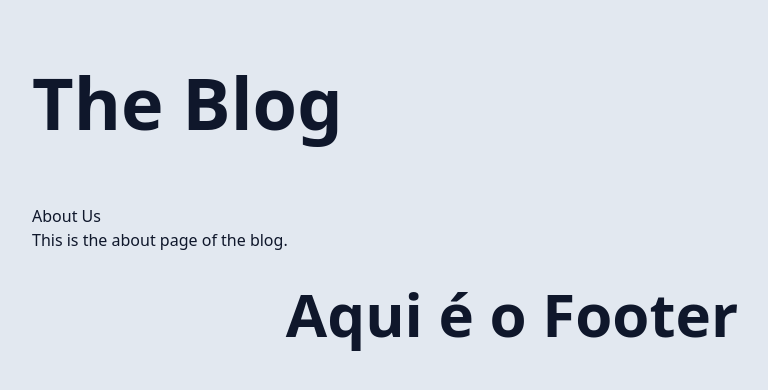
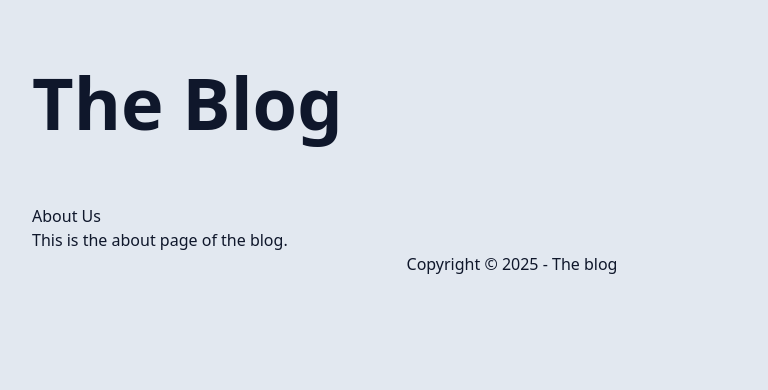
Before and after one commit to JoaoAJRomao/blog, a Next.js app: page /about in a window 1280 px wide. Shown: the top 390 px of the page, without its empty margins (128-896 px from the left). Built offline with nearby package versions, Linux system fonts and the light colour scheme.

Commit message:
Separando o componente Footer (rodapé)

```diff
--- a/src/app/layout.tsx
+++ b/src/app/layout.tsx
@@ -2,6 +2,7 @@ import type { Metadata } from 'next';
 import './globals.css';
 import { Container } from '@/components/Container';
 import { Header } from '@/components/Header';
+import Footer from '@/components/Footer';
 
 export const metadata: Metadata = {
   title: {
@@ -22,9 +23,7 @@ export default function RootLayout({ children }: Readonly<RootLayoutProps>) {
         <Container>
           <Header />
           {children}
-          <footer>
-            <p className='text-6xl font-bold text-center py-8'>Aqui é o Footer</p>
-          </footer>
+          <Footer />
         </Container>
       </body>
     </html>
--- /dev/null
+++ b/src/components/Footer/index.tsx
@@ -0,0 +1,11 @@
+import Link from "next/link";
+
+export default function Footer() {
+  return (
+    <footer className='pb-16 text-center'>
+      <p>Copyright &copy; {new Date().getFullYear()} -{' '}
+        <Link href='/'>The blog</Link>
+      </p>
+    </footer>
+  );
+}
--- a/src/components/Header/index.tsx
+++ b/src/components/Header/index.tsx
@@ -4,7 +4,7 @@ export function Header() {
   return (
     <header>
       <h1 className='text-4xl/normal font-extrabold py-8 sm:text-5xl sm:py-10 md:text-6xl/normal md:py-11 lg:text-7xl/normal lg:py-12'>
-        <Link href='#'>The Blog</Link>
+        <Link href='/'>The Blog</Link>
       </h1>
     </header>
   );
--- a/src/components/PostsList/index.tsx
+++ b/src/components/PostsList/index.tsx
@@ -5,7 +5,7 @@ import { findAllPublicPosts } from '@/lib/post/queries';
 export default async function PostList() {
   const posts = await findAllPublicPosts();
   return (
-    <div className='grid grid-cols-1 gap-8 sm:grid-cols-2 lg:grid-cols-3'>
+    <div className='grid grid-cols-1 gap-8 mb-16 sm:grid-cols-2 lg:grid-cols-3'>
       {posts.slice(1).map(post => {
         const postLink = `/post/${post.slug}`;
         return (
```
